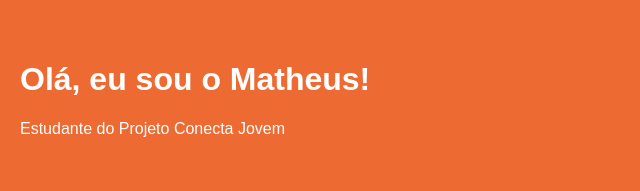
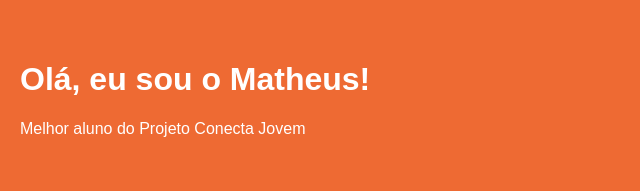
Before and after one commit to MatheusFerruci/primeiro-conectajovem, a plain HTML site: page index.html in a window 1280 px wide. Shown: the top 191 px of the page, 0-640 px from the left. Drawn offline with Linux system fonts and the light colour scheme.

Commit message:
Update title and description in index.html

```diff
--- a/index.html
+++ b/index.html
@@ -3,7 +3,7 @@
 <head>
 <meta charset="UTF-8">
 <meta name="viewport" content="width=device-width, initial-scale=1.0">
-<title>Meu site na nuvem</title>
+<title>Meu site na Vercel</title>
 <style>
 body { font-family: Arial, sans-serif; margin: 0; background: #fff7f0; }
 header { background: #ee6a33; color: white; padding: 40px 20px; }
@@ -15,7 +15,7 @@ margin-bottom: 16px; box-shadow: 0 2px 8px rgba(0, 0, 0, 0.1); }
 <body>
 <header>
 <h1>Olá, eu sou o Matheus!</h1>
-<p>Estudante do Projeto Conecta Jovem</p>
+<p>Melhor aluno do Projeto Conecta Jovem</p>
 </header>
 <main>
 <section class="cartao">
```
